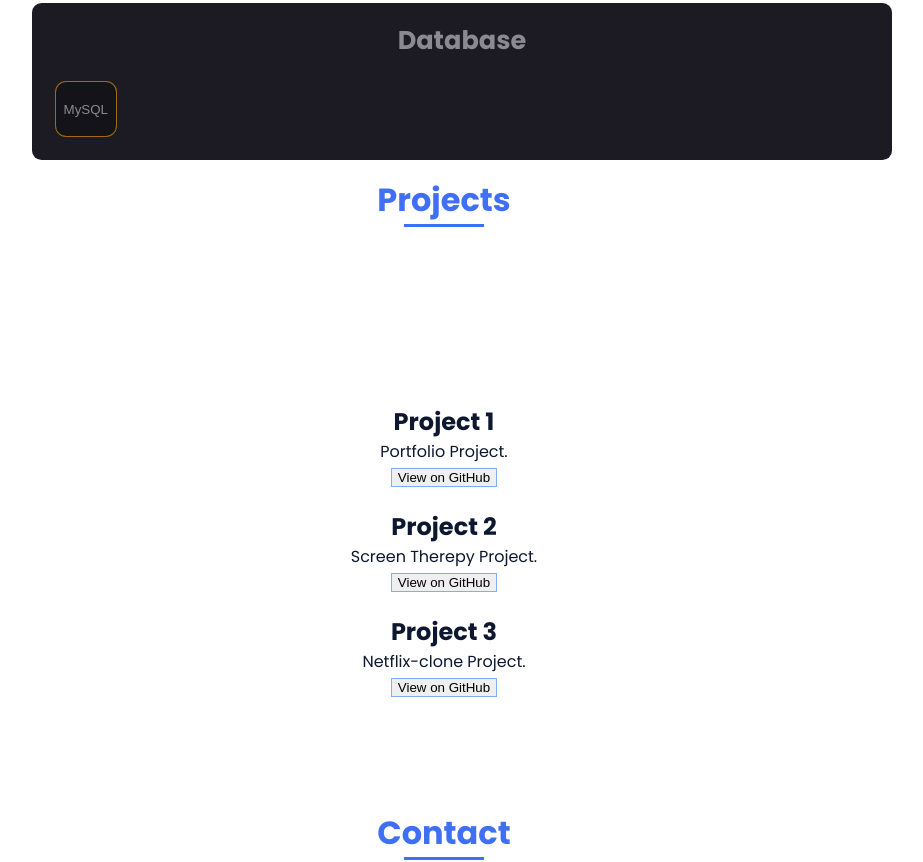
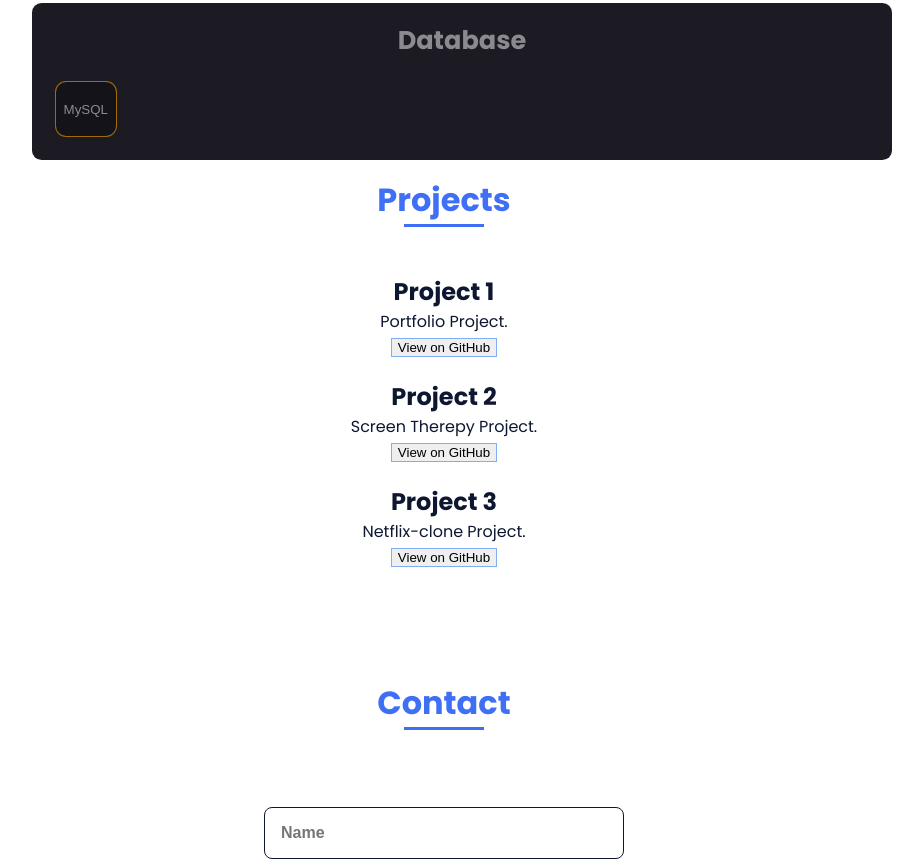
Before and after one commit to Shyamsundar0077/shyam-portfolio, a plain HTML site: page index.html in a window 1280 px wide. Shown: the part 1580-2442 px from the top of the page, without its empty margins (196-1119 px from the left). Drawn offline with nearby package versions, Linux system fonts and the light colour scheme; a script that the page names is missing.

Commit message:
Update index.html

```diff
--- a/index.html
+++ b/index.html
@@ -122,11 +122,11 @@
             <!--===== PROJECTS =====-->
             <main class="l-main" style="width: 100vw;">
                 <section id="projects" style="width: 100%; justify-content: center; text-align: center;">
-                    <h2 class="section-title" style="width: auto; height: 150px;">Projects</h2>
+                    <h2 class="section-title" style="width: auto; height: 20px;">Projects</h2>
                 </section>
             </main>
            <!--===== PROJECTS LIST =====-->
-<div class="projects" style="display: flex; justify-content: center; align-items: center; flex-direction: column; gap: 20px;">
+<div class="projects" style="display: flex; justify-content: center; align-items: center; flex-direction: column; gap: 20px; bottom=5px;">
     <div class="project-content project-name">
         <h2>Project 1</h2>
         <p>Portfolio Project.</p>
```
